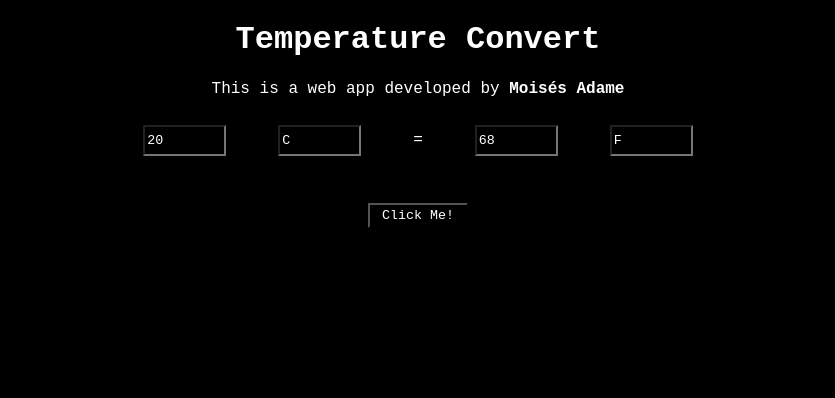
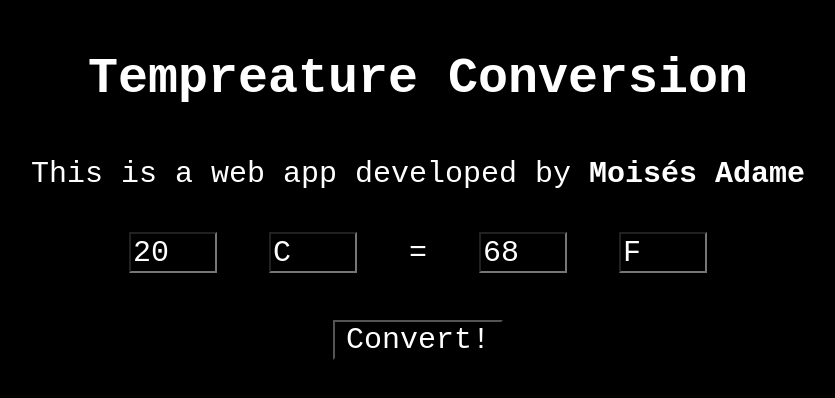
Before and after one commit to MoisesAdame/TemperatureConversion-WebApp-, a plain HTML site: page index.html in a window 1280 px wide. Shown: the whole page, without its empty margins (222-1057 px from the left). Drawn offline with Linux system fonts and the light colour scheme.

Commit message:
Sizes invremente for better visibility

```diff
--- a/index.html
+++ b/index.html
@@ -8,32 +8,33 @@
 
         h1   {color: white;}
         p    {color: white;}
-        input{color:  white;
+        input{color: white;
               background-color: black;}
         table{color: white;
               border-spacing: 50px 10px}
-        input{height: 25px;
-              width: 75px;
-              font-family: 'Courier New', Courier, monospace;}
-        button{height: 25px;
-               width: 100px;
+        input{height: 35px;
+              width: 80px;
+              font-family: 'Courier New', Courier, monospace;
+              font-size: 30px;}
+        button{height: 40px;
+               width: 170px;
                background-color: black;
-               color: white;}
+               color: white;
+               font-size: 30px;}
     </style>
-
-    <title>
-        Tempreature Conversion
-    </title>
-
 
     <head>
         <meta charset="utf-8">
-        <center>
-            <h1 id=all>Temperature Convert</h1>
-        </center>
+        <p id=all style="font-size: 50px; text-align: center;">
+            <b>
+                Tempreature Conversion
+            </b>
+        </p>
 
         <center>
-            <p id=all>This is a web app developed by <b>Moisés Adame</b></p>
+            <p id=all style="font-size: 30px;">
+                This is a web app developed by <b>Moisés Adame</b>
+            </p>
         </center>
     </head>
 
@@ -42,7 +43,7 @@
 
 
         <center>
-            <table id = all>
+            <table id = all style="font-size: 30px;">
                 <tr>
                     <!--Input de la Temperatura a Convertir-->
                     <td>
@@ -71,7 +72,7 @@
         <br><\br>
 
         <center>
-            <button id=all type="button" onclick='convertTemp();'> Click Me!</button>
+            <button id=all type="button" onclick='convertTemp();'> Convert!</button>
         </center>
 
         <script type="text/javascript" src="tempConvAlgo.js"></script>
```
